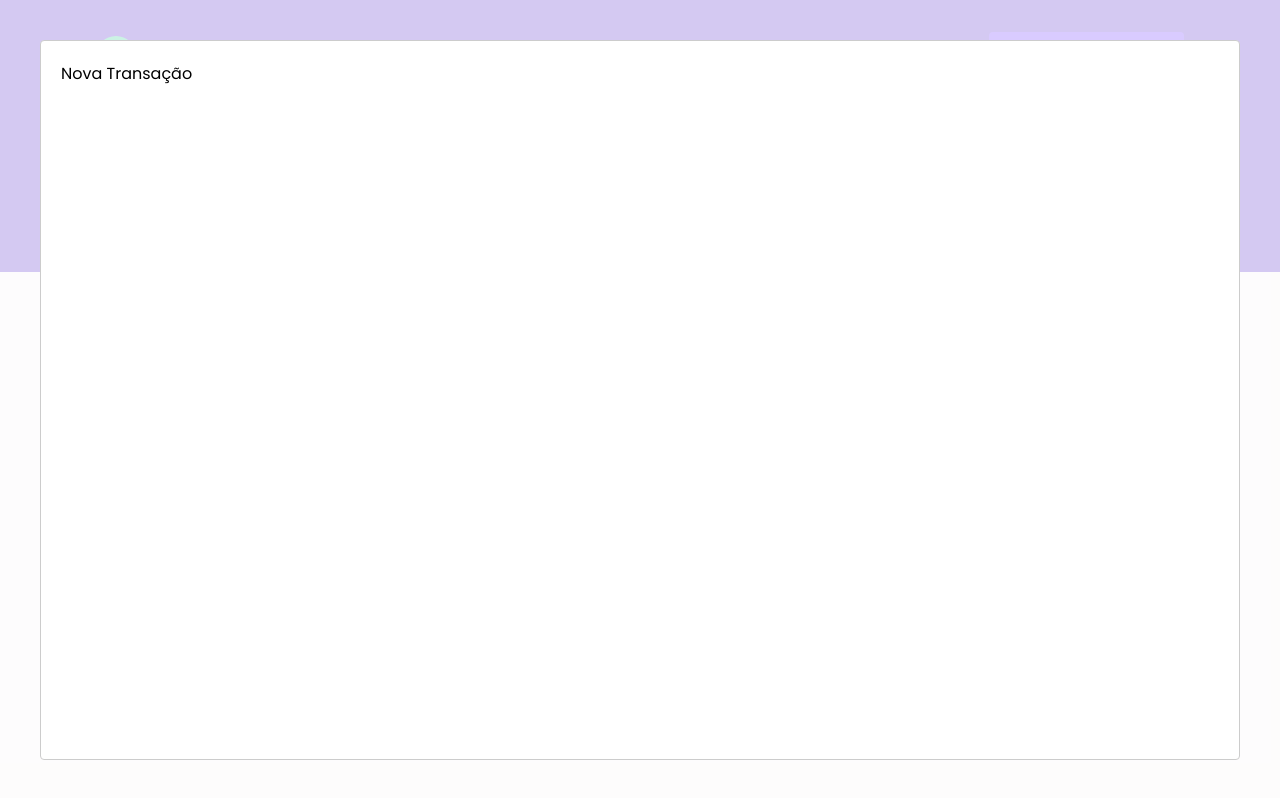
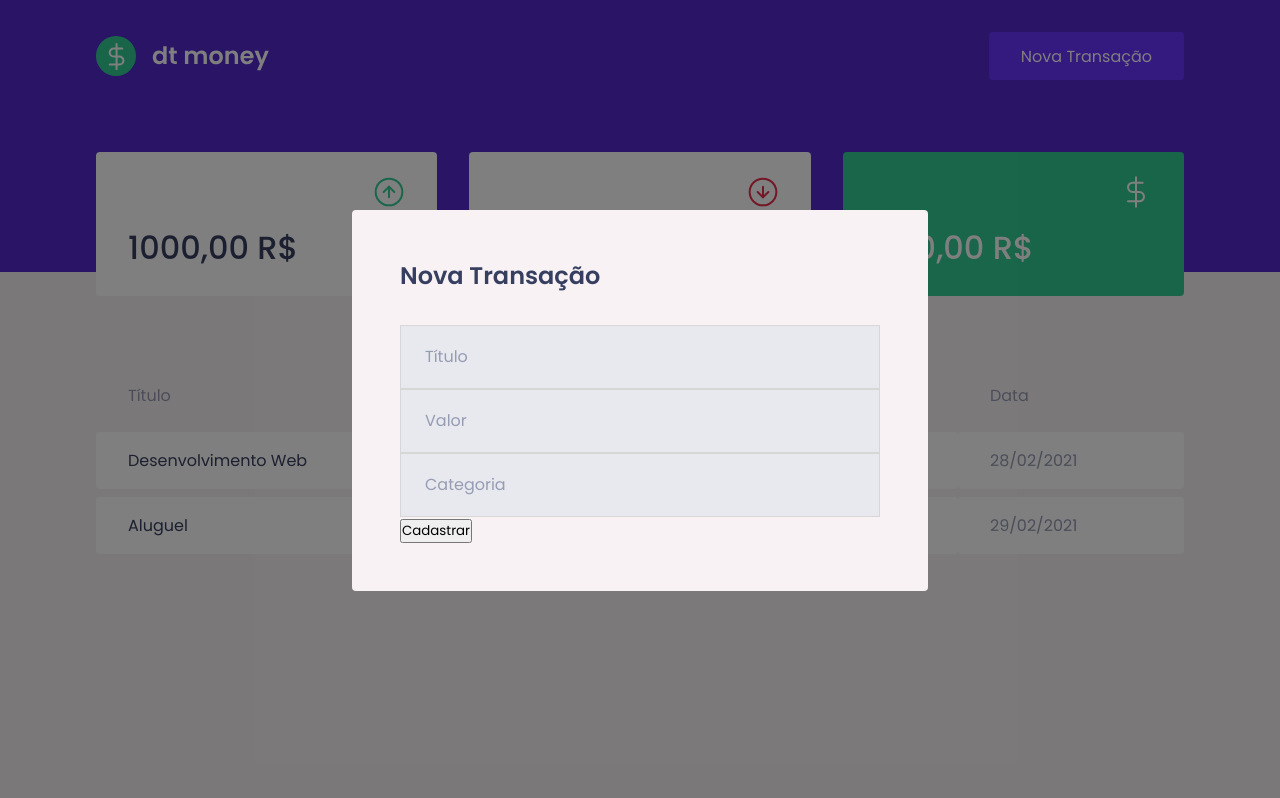
Before and after one commit to TarcisioCarvalho/Iginite-2021, a React (Create React App) app in the folder 01-fundamentos-reactjs/02-dtmoney/dtmoney/: page / in a window 1280 px wide. Both pictures are taken after a click on the button "Nova Transação". Built offline with nearby package versions, Linux system fonts and the light colour scheme; no server answers; what miragejs would draw is missing.

Commit message:
start style modal

```diff
--- a/01-fundamentos-reactjs/02-dtmoney/dtmoney/src/App.tsx
+++ b/01-fundamentos-reactjs/02-dtmoney/dtmoney/src/App.tsx
@@ -2,6 +2,7 @@
 import { GlobalStyle } from "./styles/global";
 import { Header } from "./components/Header";
 import { Dashboard } from "./components/Dashboard";
+import { NewTransactionModal } from "./components/NewTransactionModal";
 import ReactModal from "react-modal";
 import React from "react";
 ReactModal.setAppElement("#root");
@@ -19,12 +20,10 @@
       onOpenNewTransctionsModal ={handleOpenNewTransactionModal}
       />
       <Dashboard/>
-      <ReactModal
+      <NewTransactionModal
       isOpen={isTransactionsModalOpen}
       onRequestClose={handleCloseNewTransactionModal}
-      >
-        Nova Transação
-      </ReactModal>
+      />
       <GlobalStyle/>
     </>
 
--- /dev/null
+++ b/01-fundamentos-reactjs/02-dtmoney/dtmoney/src/components/NewTransactionModal/index.tsx
@@ -0,0 +1,27 @@
+import ReactModal from "react-modal";
+import { Container } from "./styles";
+
+interface newTransactionModalProps{
+    isOpen:boolean;
+    onRequestClose():void;
+};
+export const NewTransactionModal = ({isOpen,onRequestClose}:newTransactionModalProps) =>{
+    return(
+        <ReactModal
+        isOpen={isOpen}
+        onRequestClose={onRequestClose}
+        overlayClassName={"react-modal-overlay"}
+        className={"react-modal-content"}
+        >
+
+            <Container>
+                <h2>Nova Transação</h2>
+                <input type="text" placeholder="Título"/>
+                <input type="number" placeholder="Valor" />
+                <input type="text" placeholder="Categoria" />
+                <button type="submit">Cadastrar</button>
+            </Container>
+
+        </ReactModal>
+    )
+}
--- /dev/null
+++ b/01-fundamentos-reactjs/02-dtmoney/dtmoney/src/components/NewTransactionModal/styles.ts
@@ -0,0 +1,22 @@
+import { styled } from "styled-components";
+
+export const Container = styled.form`
+    h2{color:var(--text-title);
+    font-size:1.5rem;
+    margin-bottom:2rem;
+    }
+    input{
+        width:100%;
+        padding:0 1.5rem;
+        height:4rem;
+        background-color:#e7e9ee;
+        border:1px solid #d7d7d7;
+
+        font-weight:400;
+        font-size:1rem;
+
+        &::placeholder{
+            color:var(--text-body);
+        }
+    }
+`;
--- a/01-fundamentos-reactjs/02-dtmoney/dtmoney/src/styles/global.ts
+++ b/01-fundamentos-reactjs/02-dtmoney/dtmoney/src/styles/global.ts
@@ -44,4 +44,23 @@
     opacity:0.6;
     cursor:not-allowed;
 }
+    .react-modal-overlay{
+        display:flex;
+        justify-content:center;
+        align-items:center;
+        background-color:rgba(0,0,0,0.5);
+        position:fixed;
+        top:0;
+        right:0;
+        left:0;
+        bottom:0;
+    }
+    .react-modal-content{
+        width:100%;
+        max-width:576px;
+        background-color:var(--background);
+        padding:3rem;
+        position:relative;
+        border-radius:0.25rem;
+    }
 `;
```
